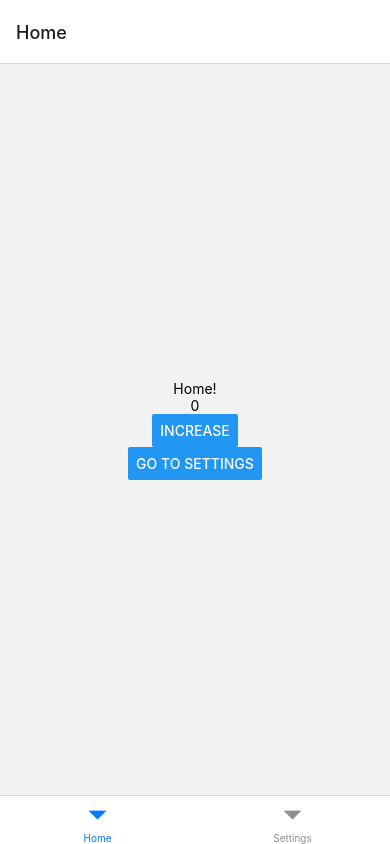
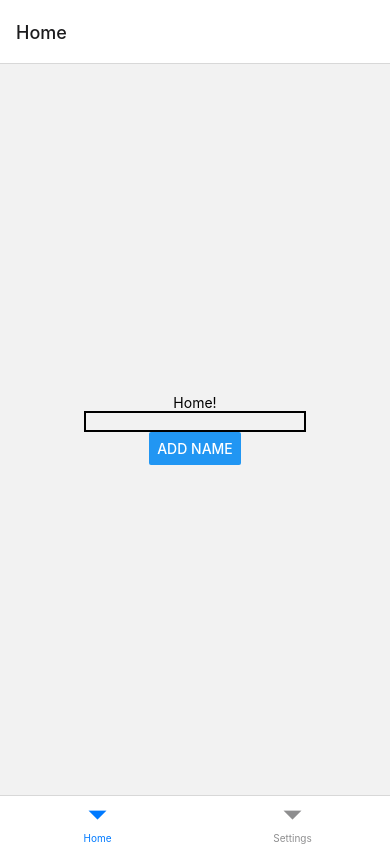
Before and after one commit to mehmetfiratkahvecioglu/JOBS, a React Native app: screen /Home in a window 390 px wide. Built offline with nearby package versions, Linux system fonts and the light colour scheme.

Commit message:
add redux

```diff
--- a/package.json
+++ b/package.json
@@ -13,10 +13,13 @@
     "@react-navigation/bottom-tabs": "^6.0.9",
     "@react-navigation/native": "^6.0.6",
     "@react-navigation/native-stack": "^6.2.5",
+    "@reduxjs/toolkit": "^1.7.1",
     "react": "17.0.2",
     "react-native": "0.66.4",
     "react-native-safe-area-context": "^3.3.2",
-    "react-native-screens": "^3.10.1"
+    "react-native-screens": "^3.10.1",
+    "react-redux": "^7.2.6",
+    "redux": "^4.1.2"
   },
   "devDependencies": {
     "@babel/core": "^7.12.9",
--- a/src/App.js
+++ b/src/App.js
@@ -4,16 +4,19 @@ import {createBottomTabNavigator} from '@react-navigation/bottom-tabs';
 //pages
 import HomeScreen from './pages/HomeScreen';
 import SettingsScreen from './pages/SettingsScreen';
-
+//redux
+import UserProvider from './context/Provider';
 const Tab = createBottomTabNavigator();
 
 export default function App() {
   return (
+    <UserProvider>
       <NavigationContainer>
         <Tab.Navigator>
           <Tab.Screen name="Home" component={HomeScreen} />
           <Tab.Screen name="Settings" component={SettingsScreen} />
         </Tab.Navigator>
       </NavigationContainer>
+    </UserProvider>
   );
 }
--- /dev/null
+++ b/src/context/Provider.js
@@ -0,0 +1,13 @@
+import React from 'react';
+import {Provider} from 'react-redux';
+import {createStore} from 'redux';
+//context
+import reducers from './Reducers';
+import initialState from './Store';
+
+const UserProvider = ({children}) => {
+  const store = createStore(reducers, initialState);
+  return <Provider store={store}>{children}</Provider>;
+};
+
+export default UserProvider;
--- /dev/null
+++ b/src/context/Reducers.js
@@ -0,0 +1,11 @@
+const reducers = (state, action) => {
+  switch (action.type) {
+    case 'ADD_NAME':
+      return {...state, nameList: [...state.nameList, action.payload.name]};
+
+    default:
+      return state;
+  }
+};
+
+export default reducers;
--- /dev/null
+++ b/src/context/Store.js
@@ -0,0 +1,3 @@
+export default {
+  nameList: [],
+};
--- a/src/pages/HomeScreen/HomeScreen.js
+++ b/src/pages/HomeScreen/HomeScreen.js
@@ -1,23 +1,24 @@
 import React, {useState} from 'react';
-import {View, Text, Button} from 'react-native';
+import {View, Text, TextInput, Button} from 'react-native';
+import {useDispatch} from 'react-redux';
 
-const HomeScreen = ({navigation}) => {
-  const [number, setNumber] = useState(0);
-
+const HomeScreen = () => {
+  const [text, setText] = useState('');
+  const dispatch = useDispatch();
   return (
     <View style={{flex: 1, justifyContent: 'center', alignItems: 'center'}}>
       <Text>Home!</Text>
-      <Text>{number}</Text>
-      <Button
-        title="increase"
-        onPress={() => {
-          setNumber(number + 1);
+      <TextInput
+        style={{borderWidth: 2, borderColor: 'black', minWidth: 100}}
+        onChangeText={val => {
+          setText(val);
         }}
+        value={text}
       />
       <Button
-        title="go to settings"
+        title="ADD NAME"
         onPress={() => {
-          navigation.navigate('Settings', {number});
+          dispatch({type: 'ADD_NAME', payload: {name: text}});
         }}
       />
     </View>
--- a/src/pages/SettingsScreen/SettingsScreen.js
+++ b/src/pages/SettingsScreen/SettingsScreen.js
@@ -1,12 +1,13 @@
 import React from 'react';
-import {View, Text} from 'react-native';
+import {View, Text, FlatList} from 'react-native';
+import {useSelector} from 'react-redux';
 
-const SettingsScreen = ({route}) => {
-  const {number} = route.params;
+const SettingsScreen = () => {
+  const list = useSelector(state => state.nameList);
   return (
     <View style={{flex: 1, justifyContent: 'center', alignItems: 'center'}}>
       <Text>Settings!</Text>
-      <Text>{number}</Text>
+      <FlatList data={list} renderItem={({item}) => <Text>{item}</Text>} />
     </View>
   );
 };
```
Also changed, not shown: 1 other file (tests, documents, lock files or other folders). Lines whose indentation alone changed are shown as unchanged.
